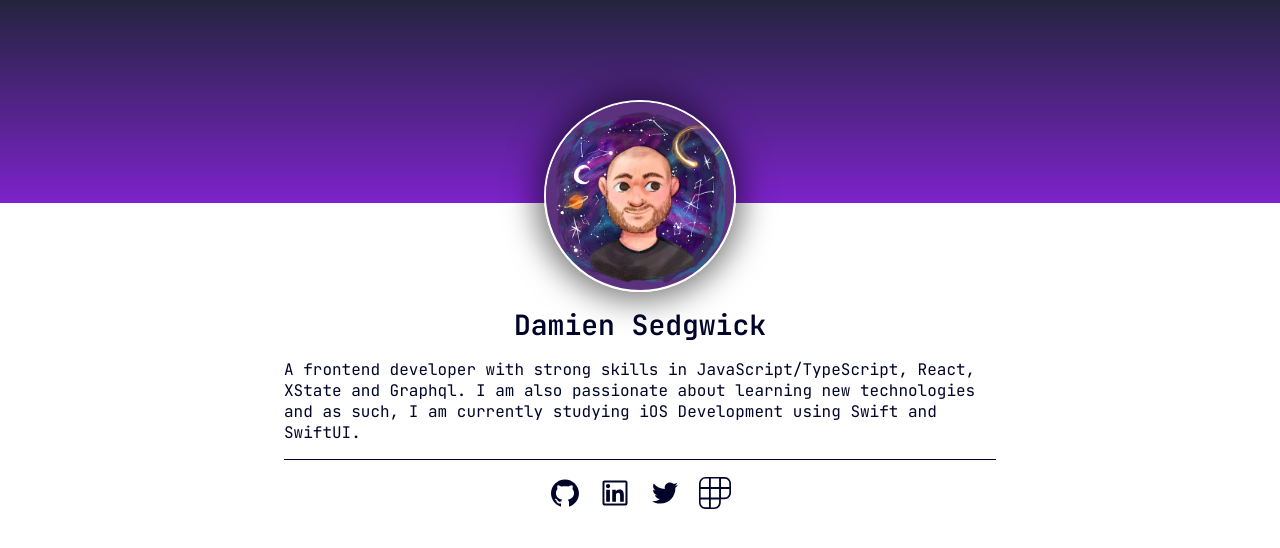
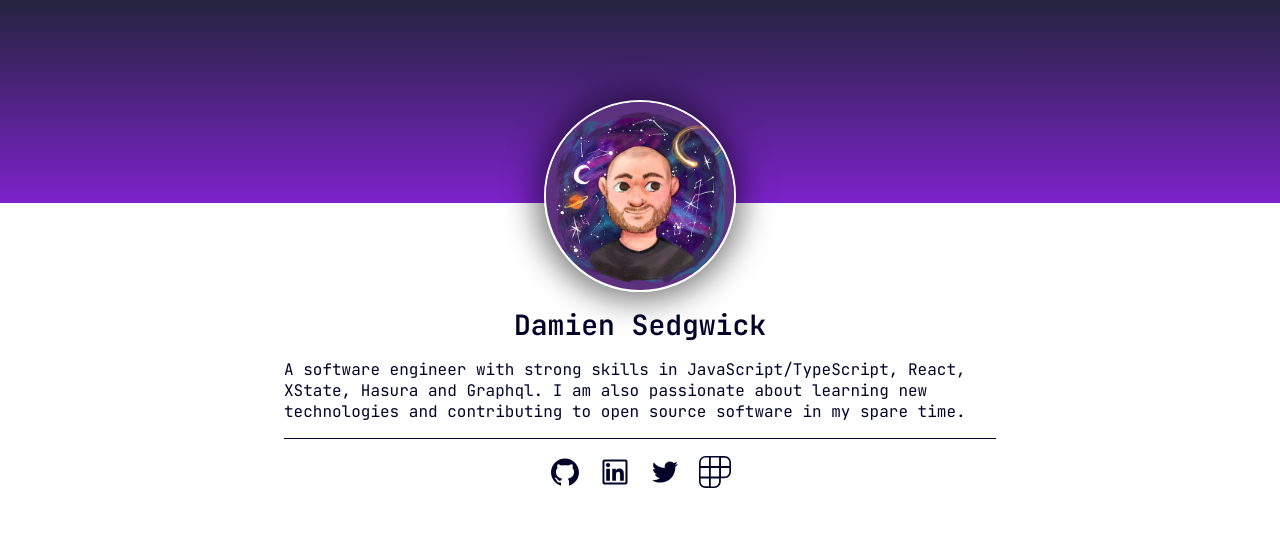
Before and after one commit to damiensedgwick/my-website, a Next.js app: page / in a window 1280 px wide. Shown: the top 548 px of the page. Built offline with nearby package versions, Linux system fonts and the light colour scheme.

Commit message:
refactored code and tidied styles / class names

```diff
--- a/src/pages/index.tsx
+++ b/src/pages/index.tsx
@@ -13,37 +13,38 @@ const Home: NextPage = () => {
   return (
     <div className={styles.container}>
       <Head>
-        <title></title>
-        <meta name="description" content="" />
+        <title>Damien Sedgwick | Software Engineer</title>
+        <meta
+          name="description"
+          content="Damien Sedgwick is a software engineer currently working at Yozobi."
+        />
         <link rel="stylesheet" href="/favicon.ico" />
         <link
           href="https://fonts.googleapis.com/css2?family=JetBrains+Mono:wght@300;400;600&display=swap"
           rel="stylesheet"
         />
       </Head>
-      <div className={styles.card}>
-        <div className={styles.cardInner}>
-          <div className={styles.cardHeader}>
+      <div className={styles.masthead}>
+        <div className={styles.mastheadContent}>
+          <div className={styles.mastheadBackground}>
             <img
-              className={styles.avatar}
+              className={styles.mastheadAvatar}
               src="/avatar.jpg"
               alt="Picture of Damien Sedgwick"
             />
           </div>
         </div>
         <div className={styles.intro}>
-          <h1 className={styles.cardTitle}>Damien Sedgwick</h1>
-          {/* <p className={styles.cardSubtitle}>Frontend Developer</p> */}
-          <p className={styles.cardIntroText}>
-            A frontend developer with strong skills in JavaScript/TypeScript,
-            React, XState and Graphql. I am also passionate about learning new
-            technologies and as such, I am currently studying iOS Development
-            using Swift and SwiftUI.
+          <h1 className={styles.introTitle}>Damien Sedgwick</h1>
+          <p className={styles.introText}>
+            A software engineer with strong skills in JavaScript/TypeScript,
+            React, XState, Hasura and Graphql. I am also passionate about
+            learning new technologies and contributing to open source software
+            in my spare time.
           </p>
         </div>
         {/* Add in Work cards / project cards? */}
         <div className={styles.contactSection}>
-          {/* <button className={styles.contactButton}>Contact</button> */}
           <ul className={styles.socialLinks}>
             <li className={styles.socialLinkItem}>
               <a
--- a/src/styles/home.module.css
+++ b/src/styles/home.module.css
@@ -3,11 +3,11 @@
   height: 100vh;
 }
 
-.card {
+.masthead {
   width: 100%;
 }
 
-.cardInner {
+.mastheadContent {
   width: 100%;
   display: grid;
   gap: 0.2rem;
@@ -15,7 +15,7 @@
   grid-template-rows: repeat(3, 100px);
 }
 
-.cardHeader {
+.mastheadBackground {
   background: linear-gradient(#24243e, #7c22ca);
   grid-column-start: span 3;
   grid-row-start: span 2;
@@ -24,7 +24,7 @@
   grid-template-rows: repeat(2, 100px);
 }
 
-.avatar {
+.mastheadAvatar {
   width: 12rem;
   border: 2px solid white;
   border-radius: 50%;
@@ -42,22 +42,13 @@
   margin: 0 auto;
 }
 
-.cardTitle {
+.introTitle {
   font-size: 1.75rem;
   font-weight: 600;
   text-align: center;
 }
 
-.cardSubtitle {
-  font-size: 1.1rem;
-  font-weight: 300;
-  text-align: center;
-  padding-top: 0.8rem;
-  text-transform: uppercase;
-  opacity: 0.75;
-}
-
-.cardIntroText {
+.introText {
   padding: 1rem 0;
   border-bottom: 1px solid #000428;
 }
```
Also changed, not shown: 1 other file (tests, documents, lock files or other folders).
